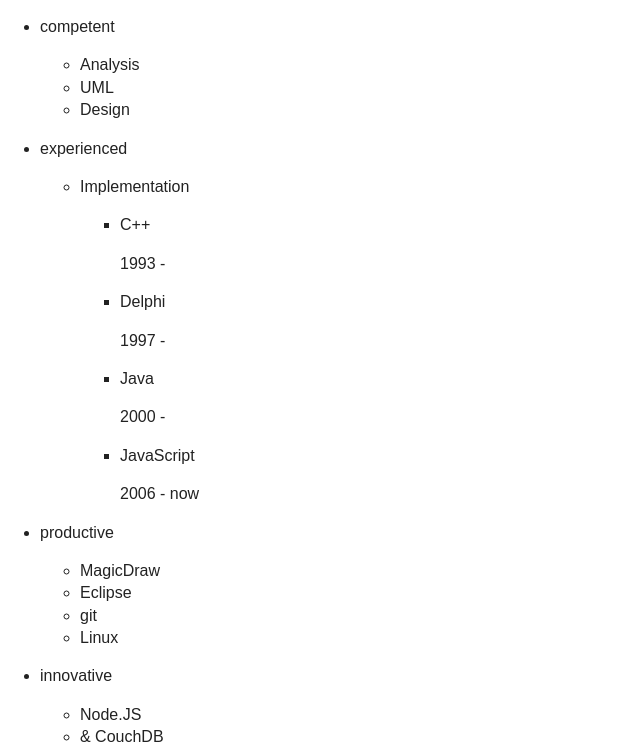
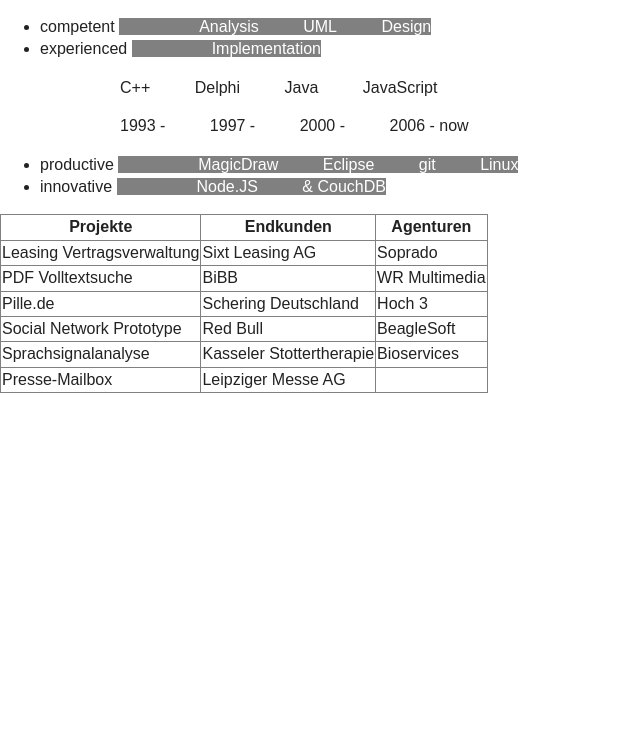
Before and after one commit to framlin/framlin, a PHP site: page / in a window 1280 px wide. Shown: the part 111-857 px from the top of the page, without its empty margins (0-640 px from the left). After the commit the page ends 504 px from the top, so only its background shows below. Run offline with PHP 8.4, Linux system fonts and the light colour scheme.

Commit message:
grayed list experiment

```diff
--- a/_attachments/css/framlin.css
+++ b/_attachments/css/framlin.css
@@ -1,3 +1,4 @@
+/* ------  header -------- */
 #logo {
 	float:left;
 	margin-right: 15px;
@@ -20,3 +21,22 @@ header h1{
 	margin-top: 5px;
 	margin-left: 4em;
 }
+/* ................................. */
+
+
+#competent li, #implementation li, #language li, #timeline li, #productive li, #innovative li{
+	display:inline;
+	margin-left: 40px;
+}
+
+
+
+#productive, #implementation, #competent, #innovative {
+	display:inline;
+	background-color: gray;
+	color: white;
+}
+
+#d_impl{
+	width:50em;
+}
--- a/_attachments/index.html
+++ b/_attachments/index.html
@@ -36,7 +36,7 @@
        chromium.org/developers/how-tos/chrome-frame-getting-started -->
 	<!--[if lt IE 7]><p class=chromeframe>Your browser is <em>ancient!</em> <a href="http://browsehappy.com/">Upgrade to a different browser</a> or <a href="http://www.google.com/chromeframe/?redirect=true">install Google Chrome Frame</a> to experience this site.</p><![endif]-->
 	<header>
-		<div>
+		<div class='clearfix'>
 			<img id='logo' src='images/framlin-logo-g+.jpg.png' />
 			<div class='heading'>
 				<span id="firma">SoftWareEngineering Wolfgang Egger</span>
@@ -49,38 +49,31 @@
 		<div id='topteaser'>
 			<ul>
 				<li>competent
-					<ul>
+					<ul id='competent'>
 						<li>Analysis</li>
 						<li>UML</li>
 						<li>Design</li>
 					</ul>
 				</li>
 				<li>experienced
-					<ul>
-						<li>Implementation
-							<ul>
-								<li>
-									<p>C++</p>
-									<p>1993 -</p>
-								</li>
-								<li>
-									<p>Delphi</p>
-									<p>1997 -</p>
-								</li>
-								<li>
-									<p>Java</p>
-									<p>2000 -</p>
-								</li>
-								<li>
-									<p>JavaScript</p>
-									<p>2006 - now</p>
-								</li>
-							</ul>
-						</li>
+					<ul id='implementation'>
+						<li>Implementation</li>
+					</ul>
+					<ul id='language'>
+						<li id='cpp'>C++</li>
+						<li>Delphi</li>
+						<li>Java</li>
+						<li>JavaScript</li>
+					</ul>
+					<ul id='timeline'>
+						<li>1993 -</li>
+						<li>1997 -</li>
+						<li>2000 -</li>
+						<li>2006 - now</li>
 					</ul>
 				</li>
 				<li>productive
-					<ul>
+					<ul id='productive'>
 						<li>MagicDraw</li>
 						<li>Eclipse</li>
 						<li>git</li>
@@ -88,7 +81,7 @@
 					</ul>
 				</li>
 				<li>innovative
-					<ul>
+					<ul id='innovative'>
 						<li>Node.JS</li>
 						<li>&amp; CouchDB</li>
 					</ul>
```
